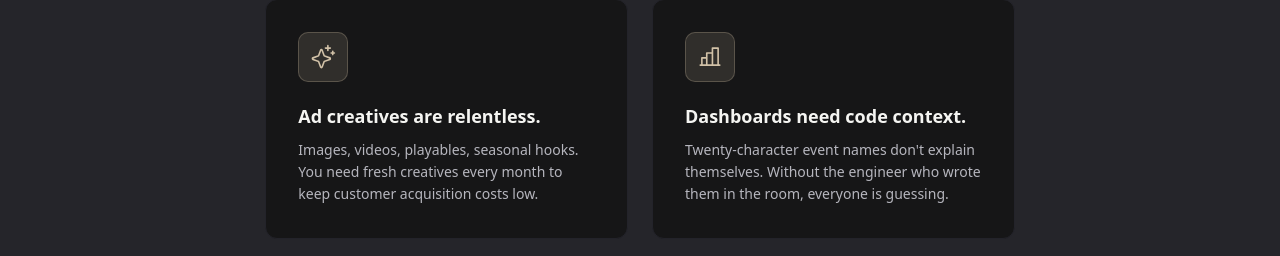
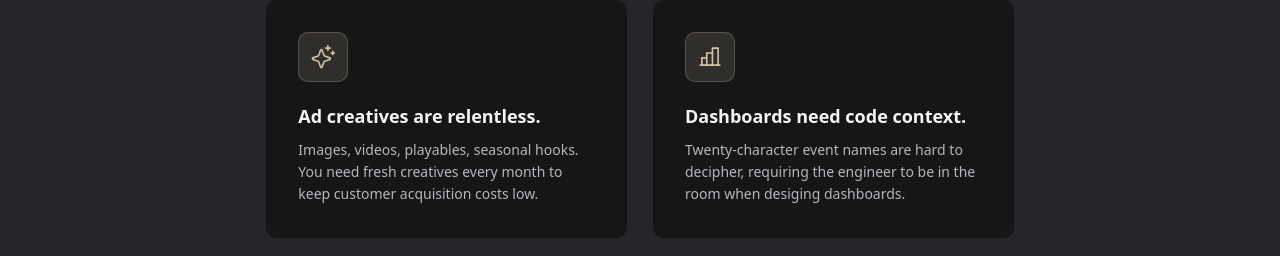
Before and after one commit to orkun1675/ube, an Astro site: page / in a window 1280 px wide. Shown: the part 1537-1793 px from the top of the page. Built offline with nearby package versions, Linux system fonts and the light colour scheme; Astro itself is replaced by a stand-in of ours.

Commit message:
Change wording

```diff
--- a/src/components/publisher/sections/Problems.astro
+++ b/src/components/publisher/sections/Problems.astro
@@ -40,7 +40,7 @@ const row2: Card[] = [
   {
     Icon: ChartBarIcon,
     title: "Dashboards need code context.",
-    body: "Twenty-character event names don't explain themselves. Without the engineer who wrote them in the room, everyone is guessing.",
+    body: "Twenty-character event names are hard to decipher, requiring the engineer to be in the room when desiging dashboards.",
   },
 ]
 ---
```
